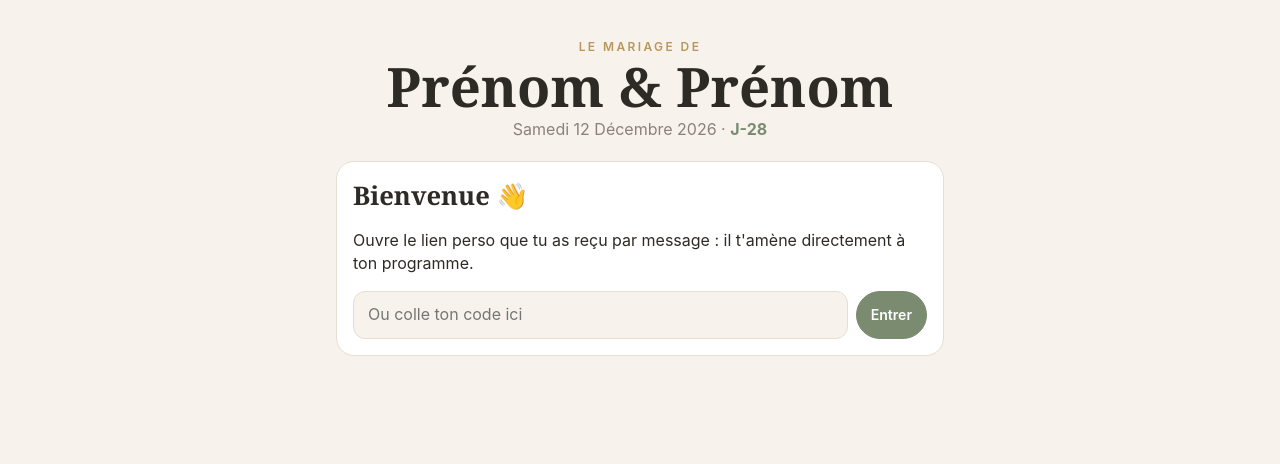
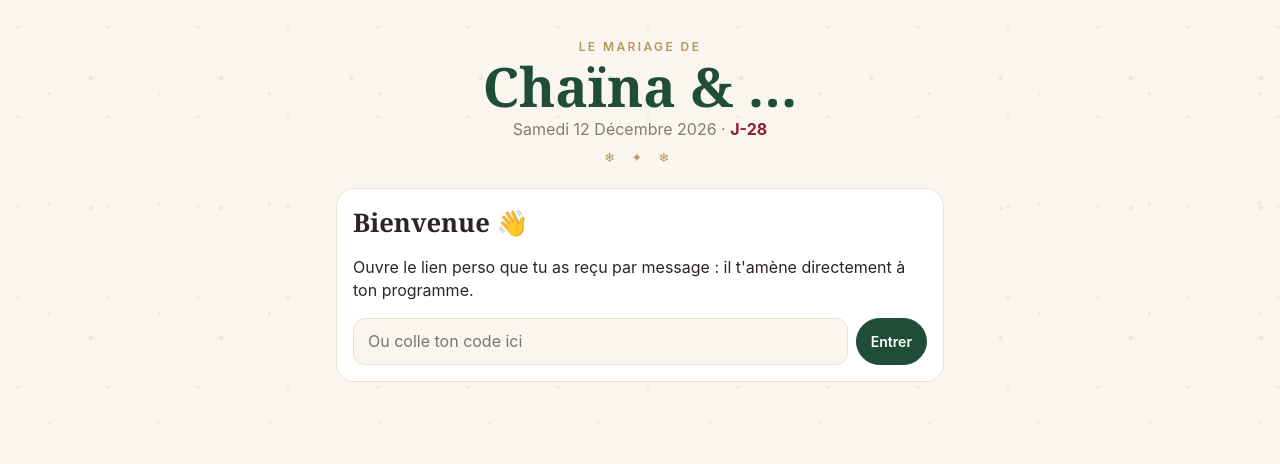
Before and after one commit to elangebbakambo-prog/appli-mariage, a website: page index.html in a window 1280 px wide. Drawn offline with Linux system fonts and the light colour scheme.

Commit message:
Thème « Noël au mariage » : vert sapin, bordeaux, or, neige légère, icône houx, filtre Hiver
Co-Authored-By: Claude Opus 5.5 <noreply@anthropic.com>
Claude-Session: https://claude.ai/code/session_01UP6TXLvuPQBKZSD7SDyBrv

```diff
--- a/config.js
+++ b/config.js
@@ -3,7 +3,7 @@
 // Ne mets JAMAIS ici la clé secrète (secret / service_role).
 // Tant que supabaseUrl est vide, l'appli tourne en MODE DÉMO (données de demo.js).
 window.MARIAGE = {
-  maries: "Prénom & Prénom",   // affiché en grand en haut
+  maries: "Chaïna & …",   // affiché en grand en haut
   date: "2026-12-12",          // jour du mariage (AAAA-MM-JJ), sert au compte à rebours et à « maintenant »
   supabaseUrl: "https://evwxybkpdzqwndndcdnf.supabase.co",
   supabaseKey: "sb_publishable_0Q7V3bYlNEN2icImW11cPQ_dTQ4KJ42"
--- a/index.html
+++ b/index.html
@@ -7,7 +7,7 @@
 <!-- Sécurité : la page n'a le droit de charger que ses propres fichiers, les polices Google et de parler à Supabase -->
 <meta http-equiv="Content-Security-Policy" content="default-src 'self'; script-src 'self'; style-src 'self' 'unsafe-inline' https://fonts.googleapis.com; font-src https://fonts.gstatic.com; img-src 'self' data: blob: https://*.supabase.co; media-src 'self' blob: https://*.supabase.co; connect-src 'self' https://*.supabase.co; manifest-src 'self'; worker-src 'self'; object-src 'none'; base-uri 'none'; form-action 'none'">
 <meta name="referrer" content="no-referrer">
-<meta name="theme-color" content="#F7F3EC">
+<meta name="theme-color" content="#FAF6EF">
 <meta name="apple-mobile-web-app-capable" content="yes">
 <meta name="mobile-web-app-capable" content="yes">
 <meta name="apple-mobile-web-app-title" content="Mariage">
--- a/live.js
+++ b/live.js
@@ -309,7 +309,8 @@ const FILTRES = [
   ["Doré", (r, g, b) => [r * 1.08 + 14, g * 1.02 + 6, b * .82]],
   ["Vintage", (r, g, b) => { const sr = r * .393 + g * .769 + b * .189, sg = r * .349 + g * .686 + b * .168, sb = r * .272 + g * .534 + b * .131;
     return [(r * .35 + sr * .65) * .88 + 26, (g * .35 + sg * .65) * .88 + 22, (b * .35 + sb * .65) * .88 + 18]; }],
-  ["Doux", (r, g, b) => [r * .96 + 14, g * .96 + 12, b * .96 + 16]]
+  ["Doux", (r, g, b) => [r * .96 + 14, g * .96 + 12, b * .96 + 16]],
+  ["Hiver", (r, g, b) => [r * .92 + 6, g * .98 + 10, b * 1.1 + 22]]
 ];
 const CAM_REC = typeof MediaRecorder !== "undefined";
 let cam = null;
--- a/style.css
+++ b/style.css
@@ -1,11 +1,12 @@
-/* Couleurs du mariage : à changer ici, tout le reste suit. */
+/* Couleurs du mariage, thème « Noël au mariage » : à changer ici, tout le reste suit. */
 :root {
-  --fond: #F7F3EC;      /* ivoire */
+  --fond: #FAF6EF;      /* ivoire */
   --carte: #FFFFFF;
-  --texte: #2E2A26;
-  --doux: #8A8178;
-  --trait: #E6DED2;
-  --accent: #7A8B6F;    /* vert sauge */
+  --texte: #2B2623;
+  --doux: #857B72;
+  --trait: #E9E0D2;
+  --accent: #1F4D3A;    /* vert sapin */
+  --rouge: #8E1B2B;     /* rouge bordeaux */
   --or: #B8975A;
   --titre: "Cormorant Garamond", Georgia, serif;
   --corps: "Inter", system-ui, -apple-system, "Segoe UI", sans-serif;
@@ -14,6 +15,13 @@
 *, *::before, *::after { box-sizing: border-box; }
 [hidden] { display: none !important; }
 html, body { margin: 0; background: var(--fond); color: var(--texte); font: 16px/1.45 var(--corps); }
+body {
+  background-image:
+    radial-gradient(circle at 20% 30%, rgba(184,151,90,.13) 0 1.5px, transparent 2px),
+    radial-gradient(circle at 70% 60%, rgba(31,77,58,.08) 0 2px, transparent 2.5px),
+    radial-gradient(circle at 45% 85%, rgba(142,27,43,.07) 0 1.5px, transparent 2px);
+  background-size: 90px 90px, 130px 130px, 110px 110px;
+}
 main {
   max-width: 640px; margin: 0 auto; display: flex; flex-direction: column; gap: 16px;
   padding: max(20px, env(safe-area-inset-top)) max(16px, env(safe-area-inset-right)) 60px max(16px, env(safe-area-inset-left));
@@ -23,7 +31,9 @@ a { color: var(--accent); }
 /* En-tête */
 .hero { text-align: center; padding: 18px 0 4px; }
 .eyebrow { margin: 0; font-size: .75rem; font-weight: 600; letter-spacing: .2em; text-transform: uppercase; color: var(--or); }
-h1 { margin: 4px 0; font: 600 clamp(2.4rem, 11vw, 3.4rem)/1 var(--titre); }
+h1 { margin: 4px 0; font: 600 clamp(2.4rem, 11vw, 3.4rem)/1 var(--titre); color: var(--accent); }
+.hero::after { content: "❄ ✦ ❄"; display: block; margin-top: 8px; color: var(--or); letter-spacing: .5em; font-size: .8rem; }
+.date b { color: var(--rouge) !important; }
 .date { margin: 0; color: var(--doux); text-transform: capitalize; }
 .date b { color: var(--accent); text-transform: none; }
 .demo { display: inline-block; margin: 10px 0 0; padding: 4px 10px; border-radius: 999px; background: #FFF3D6; color: #7A5A12; font-size: .8rem; }
@@ -37,7 +47,7 @@ input[type=text], input:not([type]) { flex: 1; min-width: 0; padding: 11px 14px;
 .btn { display: inline-flex; align-items: center; justify-content: center; padding: 9px 14px; border-radius: 999px; border: 1px solid var(--trait);
   background: var(--carte); color: var(--texte); font: 600 .88rem var(--corps); text-decoration: none; cursor: pointer; }
 .btn.plein { background: var(--accent); border-color: var(--accent); color: #fff; }
-.pastille { display: inline-block; padding: 2px 9px; border-radius: 999px; background: #EEF1EA; color: var(--accent); font-size: .78rem; font-weight: 600; }
+.pastille { display: inline-block; padding: 2px 9px; border-radius: 999px; background: #E6EEE9; color: var(--accent); font-size: .78rem; font-weight: 600; }
 .pastille.or { background: #F5EDDD; color: #8A6B30; }
 .petit { font-size: .88rem; color: var(--doux); margin: 10px 0 0; }
 .err { color: #A23B2C; font-weight: 500; }
@@ -49,7 +59,7 @@ input[type=text], input:not([type]) { flex: 1; min-width: 0; padding: 11px 14px;
   -webkit-backdrop-filter: blur(8px); backdrop-filter: blur(8px); border-radius: 999px; border: 1px solid var(--trait); }
 .onglet { flex: 1; padding: 10px 8px; border: 0; border-radius: 999px; background: none; font: 600 .9rem var(--corps); color: var(--doux); cursor: pointer; }
 .onglet[aria-selected=true] { background: var(--carte); color: var(--texte); box-shadow: 0 1px 4px rgba(0, 0, 0, .08); }
-.nb { display: inline-block; min-width: 20px; padding: 0 6px; border-radius: 999px; background: var(--or); color: #fff; font-size: .75rem; }
+.nb { display: inline-block; min-width: 20px; padding: 0 6px; border-radius: 999px; background: var(--rouge); color: #fff; font-size: .75rem; }
 
 /* Programme : une frise verticale */
 .frise { list-style: none; margin: 0; padding: 0; }
@@ -65,7 +75,7 @@ input[type=text], input:not([type]) { flex: 1; min-width: 0; padding: 11px 14px;
 .lieu { display: inline-block; margin-top: 4px; font-size: .88rem; text-decoration: none; }
 .corps .pastille { margin-top: 8px; }
 .moment.passe { opacity: .45; }
-.moment.en-cours .corps { border-color: var(--accent); box-shadow: 0 0 0 3px rgba(122, 139, 111, .18); }
+.moment.en-cours .corps { border-color: var(--accent); box-shadow: 0 0 0 3px rgba(31, 77, 58, .18); }
 .moment.en-cours .corps::before { background: var(--accent); border-color: var(--accent); }
 .live { display: inline-block; margin-bottom: 4px; padding: 2px 8px; border-radius: 999px; background: var(--accent); color: #fff; font-size: .72rem; font-weight: 600; letter-spacing: .06em; text-transform: uppercase; }
 
@@ -119,7 +129,7 @@ input[type=text], input:not([type]) { flex: 1; min-width: 0; padding: 11px 14px;
 .vignette:focus-visible { outline: 3px solid var(--or); outline-offset: 2px; }
 .poster { position: fixed; left: 50%; transform: translateX(-50%); bottom: max(18px, env(safe-area-inset-bottom)); z-index: 10;
   border: 0; border-radius: 999px; padding: 15px 28px; background: var(--accent); color: #fff; font: 600 1.05rem var(--corps); cursor: pointer;
-  box-shadow: 0 8px 24px rgba(122,139,111,.45); }
+  box-shadow: 0 8px 24px rgba(31,77,58,.4); }
 .envoi { background: var(--carte); border: 1px solid var(--trait); border-radius: 14px; padding: 10px 14px; margin-bottom: 10px; display: flex; flex-direction: column; gap: 6px; font-size: .9rem; }
 .qr { text-align: center; display: flex; flex-direction: column; align-items: center; gap: 8px; }
 .qr h3 { margin: 0; font: 600 1.4rem var(--titre); }
@@ -191,6 +201,6 @@ html.plein-ecran, html.plein-ecran body { overflow: hidden; }
 #cam .cam-dots i.on{ background:#fff; transform:scale(1.3); }
 #cam .cam-send-row{ position:absolute; left:0; right:0; bottom:0; z-index:3; display:flex; align-items:center; justify-content:space-between; gap:12px;
   padding:0 max(16px, env(safe-area-inset-right,0px)) calc(22px + env(safe-area-inset-bottom,0px)) max(16px, env(safe-area-inset-left,0px)); }
-#cam .cam-send{ all:unset; cursor:pointer; padding:14px 22px; border-radius:999px; background:var(--accent); color:#fff; font:600 1rem var(--corps); box-shadow:0 6px 22px rgba(122,139,111,.45); }
+#cam .cam-send{ all:unset; cursor:pointer; padding:14px 22px; border-radius:999px; background:var(--accent); color:#fff; font:600 1rem var(--corps); box-shadow:0 6px 22px rgba(31,77,58,.4); }
 #cam .cam-send[disabled]{ opacity:.6; cursor:default; }
 #cam .cam-edit .cam-hint{ bottom:calc(92px + env(safe-area-inset-bottom,0px)); }
--- a/sw.js
+++ b/sw.js
@@ -1,7 +1,7 @@
 // Service worker : l'appli s'ouvre même sans réseau (programme et tâches du dernier chargement).
 // Pages et fichiers : on essaie le réseau d'abord (toujours la dernière version), sinon la copie gardée.
 // Les appels à Supabase ne passent pas par ici (autre domaine) : ils ne sont jamais mis en cache.
-const CACHE = "mariage-v3";
+const CACHE = "mariage-v4";
 const FICHIERS = ["./", "index.html", "style.css", "app.js", "config.js", "demo.js", "live.js", "vendor/qrcode.js", "manifest.webmanifest", "icon-192.png"];
 
 self.addEventListener("install", e => {
```
Also changed, not shown: icon-180.png, icon-192.png, icon-512.png, manifest.webmanifest.
